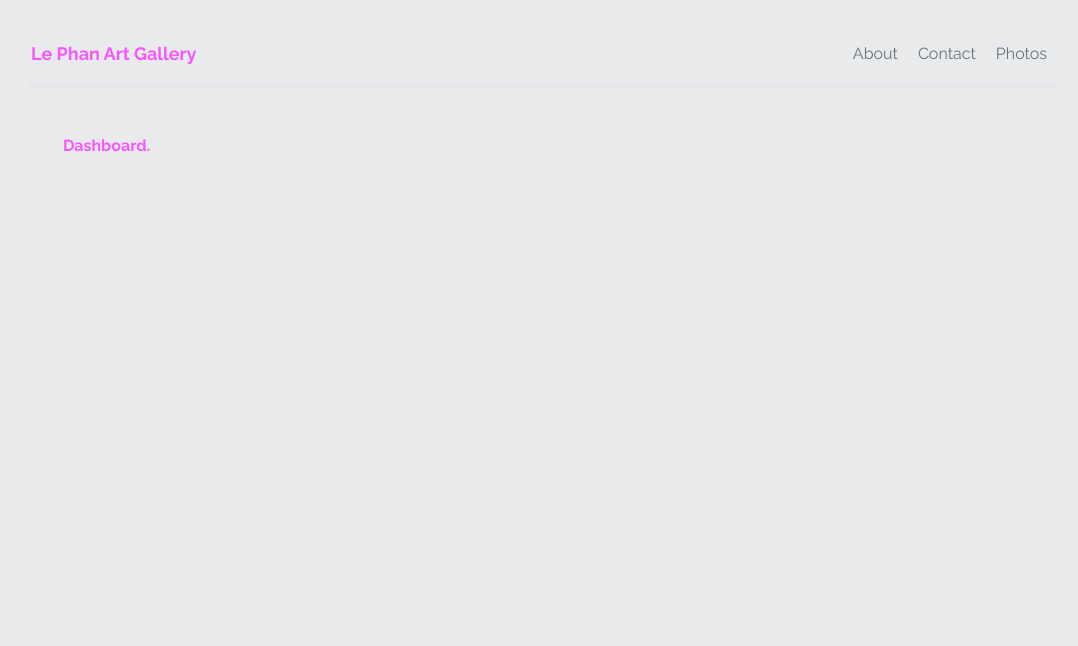
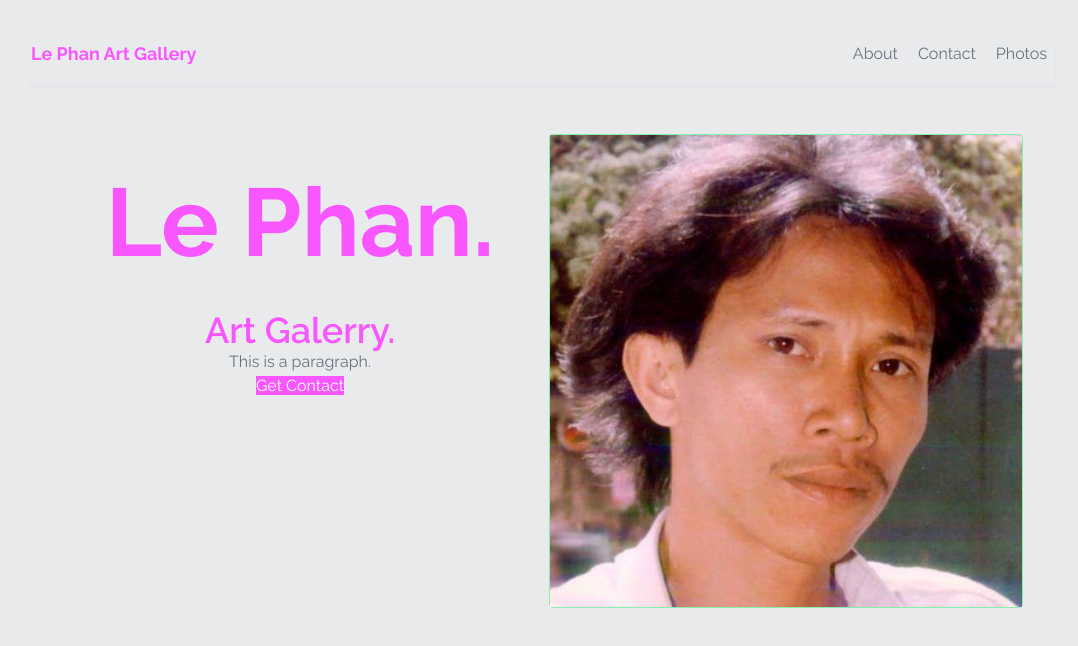
Before and after one commit to khaminvy/Photo-art, a Next.js app: page / in a window 1280 px wide. Shown: the top 646 px of the page, without its empty margins (97-1175 px from the left). Built offline with nearby package versions, Linux system fonts and the light colour scheme.

Commit message:
Uppdated index page with some styling.

```diff
--- a/app/page.js
+++ b/app/page.js
@@ -1,7 +1,39 @@
+import Link from "next/link"
+import Image from "next/image"
+
 export default function Home() {
   return (
     <main>
-      <h2>Dashboard.</h2>
+      <section id="intro">
+        <div className="container-lg">
+          <div className="grid md:grid-cols-2 md:gap-3">
+            <div className="w-full text-center md:text-start">
+              <h1>
+                <div className="text-8xl font-bold my-10 text-center">
+                   <p>Le Phan.</p>
+                </div>
+                <div className="text-4xl font-semibold text-center">
+                   <p>Art Galerry.</p>
+                </div>
+              </h1>
+              <p className="text-center">
+                This is a paragraph.
+              </p>
+              <div className="text-center">
+                <Link href="/contact" className="btn-primary">Get Contact</Link>
+              </div>
+            </div>
+            <div className="text-center hidden md:block rounded border border-spacing-1 border-green-300">
+              <Image
+                  alt="Image Alt"
+                  src="/le-phan.jpg"
+                  width={900}
+                  height={700}
+              />
+            </div>
+          </div>
+        </div>
+      </section>
     </main>
   )
 }
```
Also changed, not shown: public/le-phan.jpg (added).
